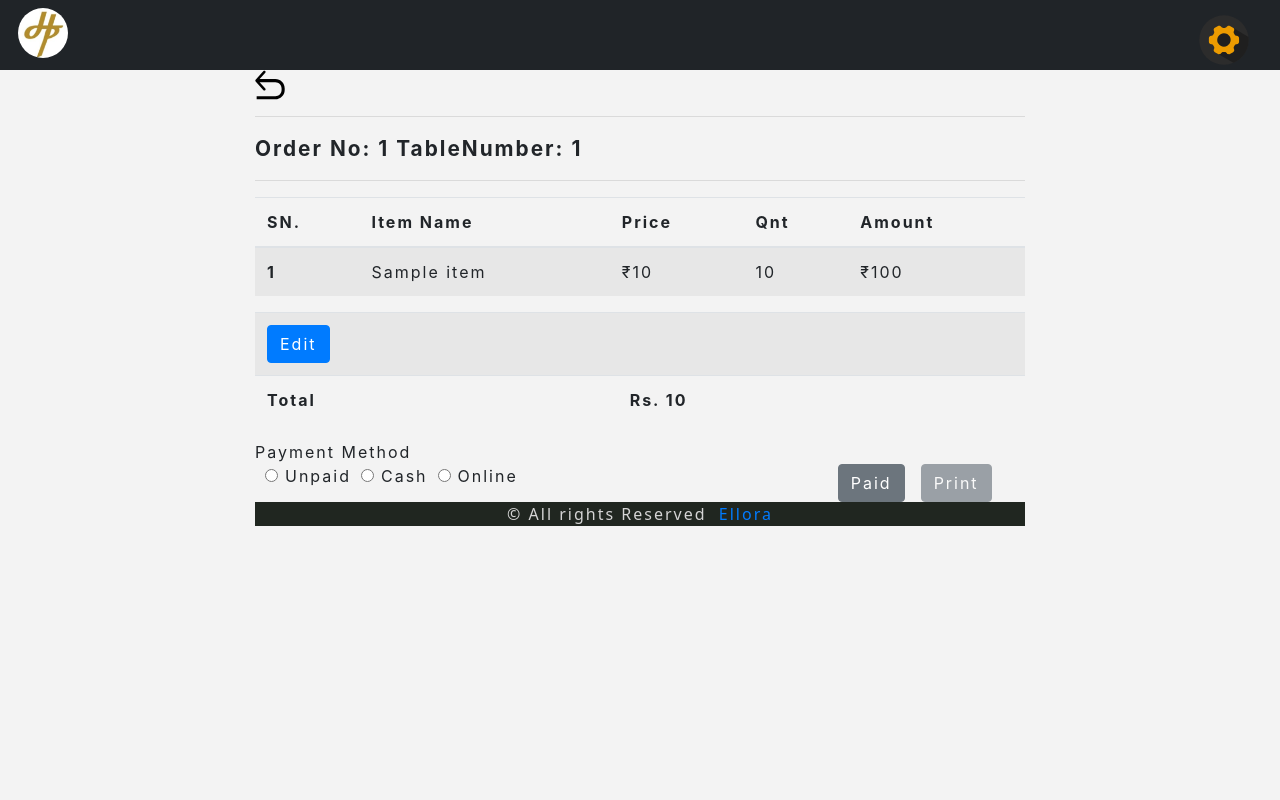
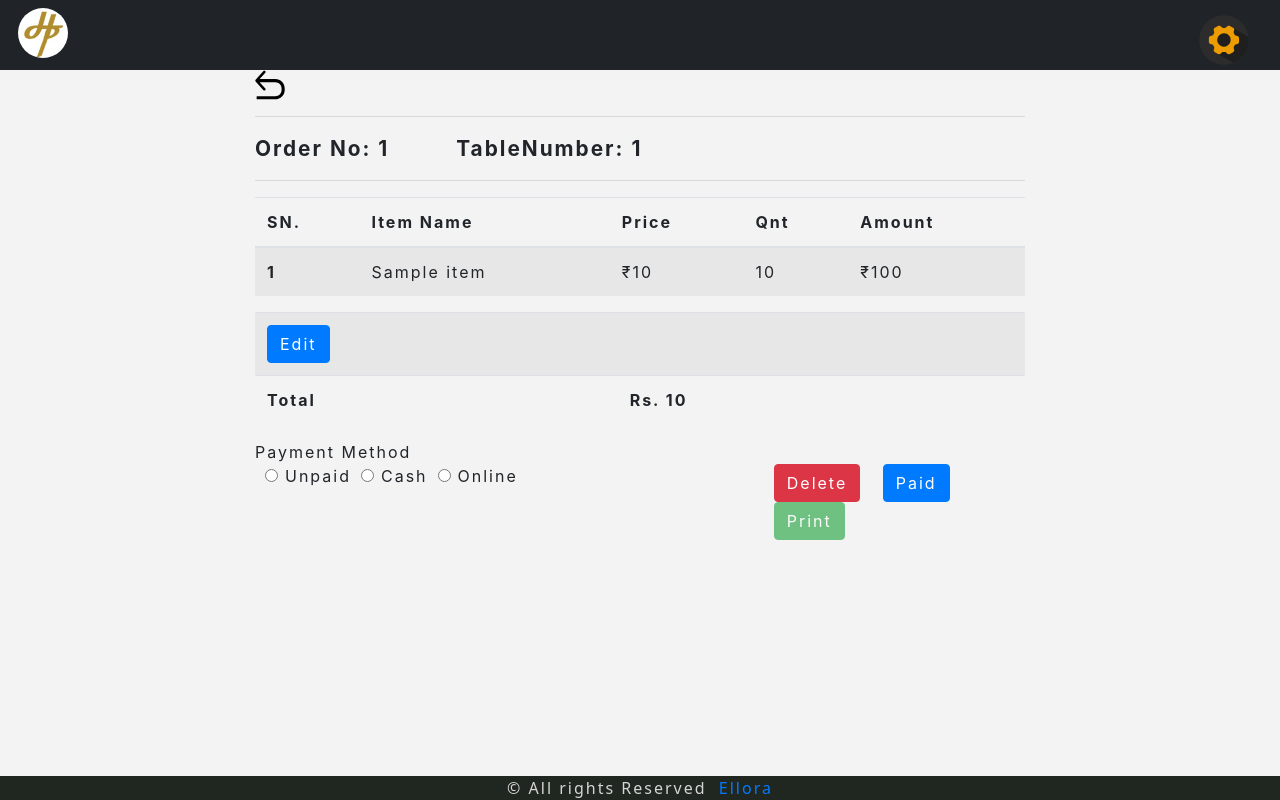
Before and after one commit to iamu985/Order-Tracking-Software, a Django app: template core/billing/templates/modal.html in a window 1280 px wide. Run offline with Django 4.2, Linux system fonts and the light colour scheme; the template is opened without the code that fills it: most values are stand-ins (such as "Sample title", 1, 10 or a date in 2020); lists and menus that the app fills with data are empty; some libraries are stand-ins or nearby versions.

Commit message:
fix: index design

```diff
--- a/core/billing/static/css/index.css
+++ b/core/billing/static/css/index.css
@@ -6,6 +6,11 @@
 
 
 }
+/* Disabled Default Bootstrap shadow and outline */
+:focus {
+    outline: none;
+    box-shadow: none !important;
+  }
 .form-control:focus {
     border: 2px solid #9e92d0;
   }
@@ -19,7 +24,7 @@ header {
 }
 
 .create-order {
-    height: calc(88vh);
+    height: calc(100vh - 80px);
 
     /* background-color: aquamarine; */
 }
@@ -31,7 +36,7 @@ header {
 
 .recent-order {
     background-color: #414141;
-    height: calc(88vh);
+    height: calc(100vh - 80px);
 }
 .order-create-btn > button{
     width: 30rem;
@@ -83,6 +88,7 @@ header {
 /* Scroll Bar */
 ::-webkit-scrollbar {
     width: 3px;
+    height: 3px;
 
 }
 
@@ -155,3 +161,15 @@ $cyan:    #0dcaf0 !default; */
     margin-top: 20rem;
     margin-bottom: auto;
 }
+
+
+/* Remove added item Button */
+.button-remove{
+    transition: 0.3s;
+}
+.button-remove:hover{
+    background-color: #373737;
+    cursor: pointer;
+    color: #fff;
+    font-size: 1.1em;
+}
--- a/core/billing/static/css/modal.css
+++ b/core/billing/static/css/modal.css
@@ -13,9 +13,12 @@
 .payment-method-container{
     margin-left: 30px;
 }
-.save-print{
+.functional-buttons{
     margin-left:1rem;
 }
-.save-print:nth-child(even){
-    margin-left: 20rem;
+.functional-buttons-section{
+    margin-left:15rem;
 }
+/* .save-print:nth-child(even){
+    margin-left: 0rem;
+} */
--- a/core/billing/static/js/functions.js
+++ b/core/billing/static/js/functions.js
@@ -60,7 +60,6 @@ $(document).ready(function () {
             istab = true;
         }
 
-
         // if (istab) {
         //     let max = $("#search-bar004-target ul li").length;
 
--- a/core/billing/templates/modal.html
+++ b/core/billing/templates/modal.html
@@ -11,7 +11,9 @@
                     <img src="{% static 'img/back.svg' %}" alt="Back" width="30px">
                 </a>
                 <hr>
-                <div class="modal-heading">Order No: {{ order.id }} TableNumber: {{ order.table_number }}</div>
+                <div class="modal-heading">
+                    Order No: {{ order.id }} <span style="padding:0px 30px;"></span>TableNumber: {{ order.table_number }}
+                </div>
                 <hr>
                 <div class="table-responsive" style="max-height: 23rem;">
                     <table class="table table-striped items-list-table">
@@ -83,20 +85,26 @@
                                hx-target="body">
                         <label class="form-check-label" for="payment-online">Online</label>
                     </div>
+                    <div class="functional-buttons-section">
+                        <a href="#"
+                           style="color:white"
+                           class="btn btn-danger functional-buttons">Delete</a>
                         <a href="{% url 'billing:modal_save' %}?orderid={{ order.id }}"
-                       type="button"
                            style="color:white"
-                       class="btn btn-secondary save-print"
+                           class="btn btn-primary functional-buttons"
                            value="Paid">Paid</a>
                         <input type="button"
                                id="print-button"
-                           class="btn btn-secondary save-print"
+                               class="btn btn-success functional-buttons"
                                value="Print"
                                disabled="true"
                                hx-post="{% url 'billing:print_receipt' order.id %}"
                                hx-trigger="click">
                     </div>
                 </div>
+            </div>
+        </div>
+        <br>
     </div>
     <script>
         //Print Button remain disabled when Unpaid
--- a/core/billing/templates/partials/footer.html
+++ b/core/billing/templates/partials/footer.html
@@ -1,6 +1,9 @@
 <style>
 .pz-footer{
     display:flex;
+    position: fixed;
+    bottom:0;
+    width:100%;
     justify-content:center;
     font-family: system-ui, -apple-system, BlinkMacSystemFont, 'Segoe UI', Roboto, Oxygen, Ubuntu, Cantarell, 'Open Sans', 'Helvetica Neue', sans-serif;
     font-size:1rem;
--- a/core/billing/templates/partials/show-added-items.html
+++ b/core/billing/templates/partials/show-added-items.html
@@ -1,3 +1,4 @@
+{% load static %}
 {% if message %}
   <div class="alert alert-success" role="alert">
     <button type="button" class="close" data-dismiss="alert" aria-label="Close">
@@ -44,8 +45,10 @@
               <td>{{ item.get_price }}</td>
               <td hx-post="{% url 'billing:delete_item' item.item.id order.id %}"
                   hx-trigger="click"
+                  class="button-remove"
                   hx-target="#add-items-target">
-                remove
+                Remove
+                <img src="{% static 'img/remove.png' %}" height="15px">
               </td>
             </tr>
           {% endfor %}
```
Also changed, not shown: core/billing/static/img/remove.png (added). Lines whose indentation alone changed are shown as unchanged.
